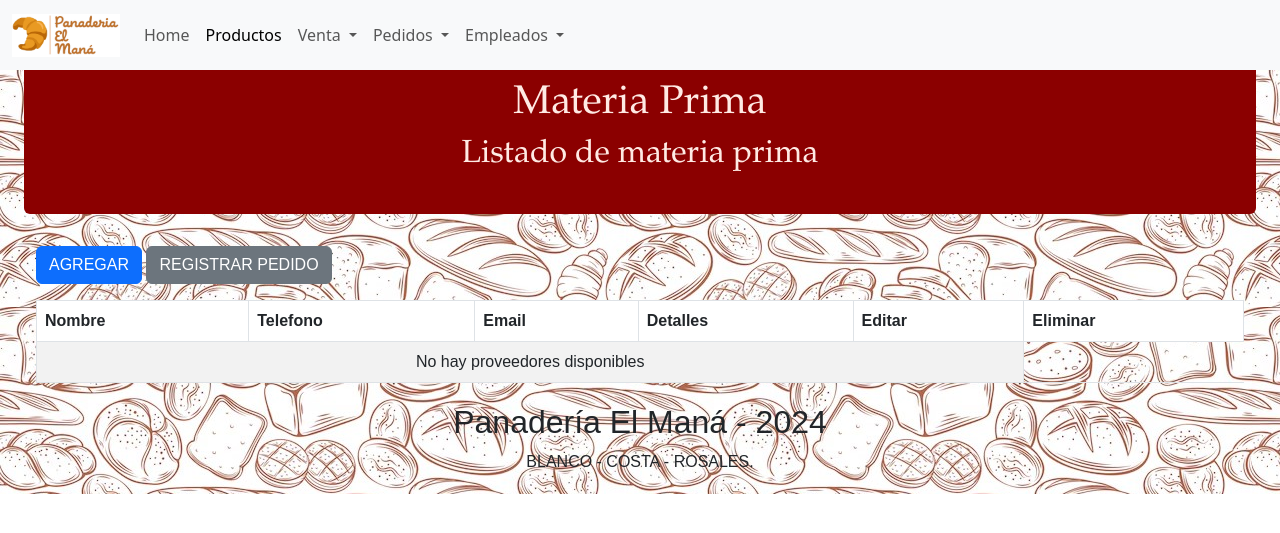
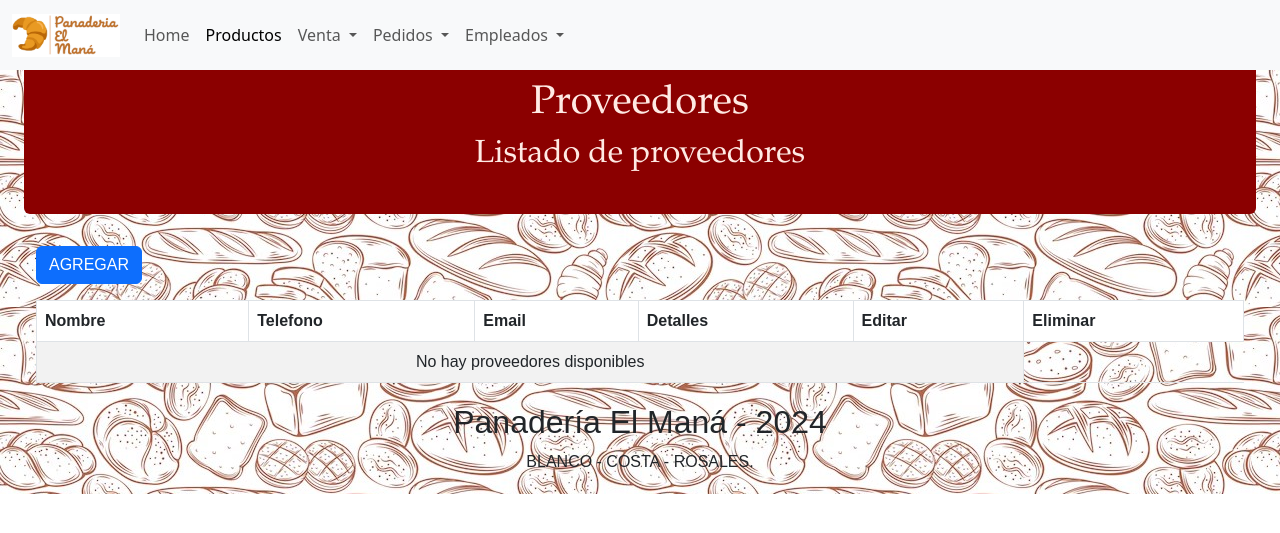
Before and after one commit to camilablanco22/laboratorio3, a Django app: page /proveedor/ in a window 1280 px wide. Shown: the top 533 px of the page. Run offline with Django 5.2, Linux system fonts and the light colour scheme; data that the repository does not hold is empty.

Commit message:
ABM COMPLETO DE PROVEEDOR 2

```diff
--- a/gestion_panaderia/apps/proveedor/templates/proveedor/lista_proveedor.html
+++ b/gestion_panaderia/apps/proveedor/templates/proveedor/lista_proveedor.html
@@ -1,21 +1,18 @@
 {% extends "base/base.html" %}
 {% load static %}
-{% block titulo %}Materias Primas{% endblock %}
+{% block titulo %}Proveedores{% endblock %}
 {% block contenido_principal %}
 <div class="container-fluid mt-5">
     <div class="container-fluid text-center rounded cabecera mt-5">
         <header id="home">
-            <h1>Materia Prima</h1>
-            <h2>Listado de materia prima</h2>
+            <h1>Proveedores</h1>
+            <h2>Listado de proveedores</h2>
         </header>
     </div>
 
     <div class="container-fluid mt-3 mb-3">
         <a href="{% url 'proveedor:nuevo_proveedor' %}" class="btn btn-primary">
             AGREGAR
-        </a>
-        <a href="{% url 'pedido:nuevo_pedido' %}" class="btn btn-secondary">
-            REGISTRAR PEDIDO
         </a>
         <p></p>
         <table class="table table-bordered table-striped">
```
